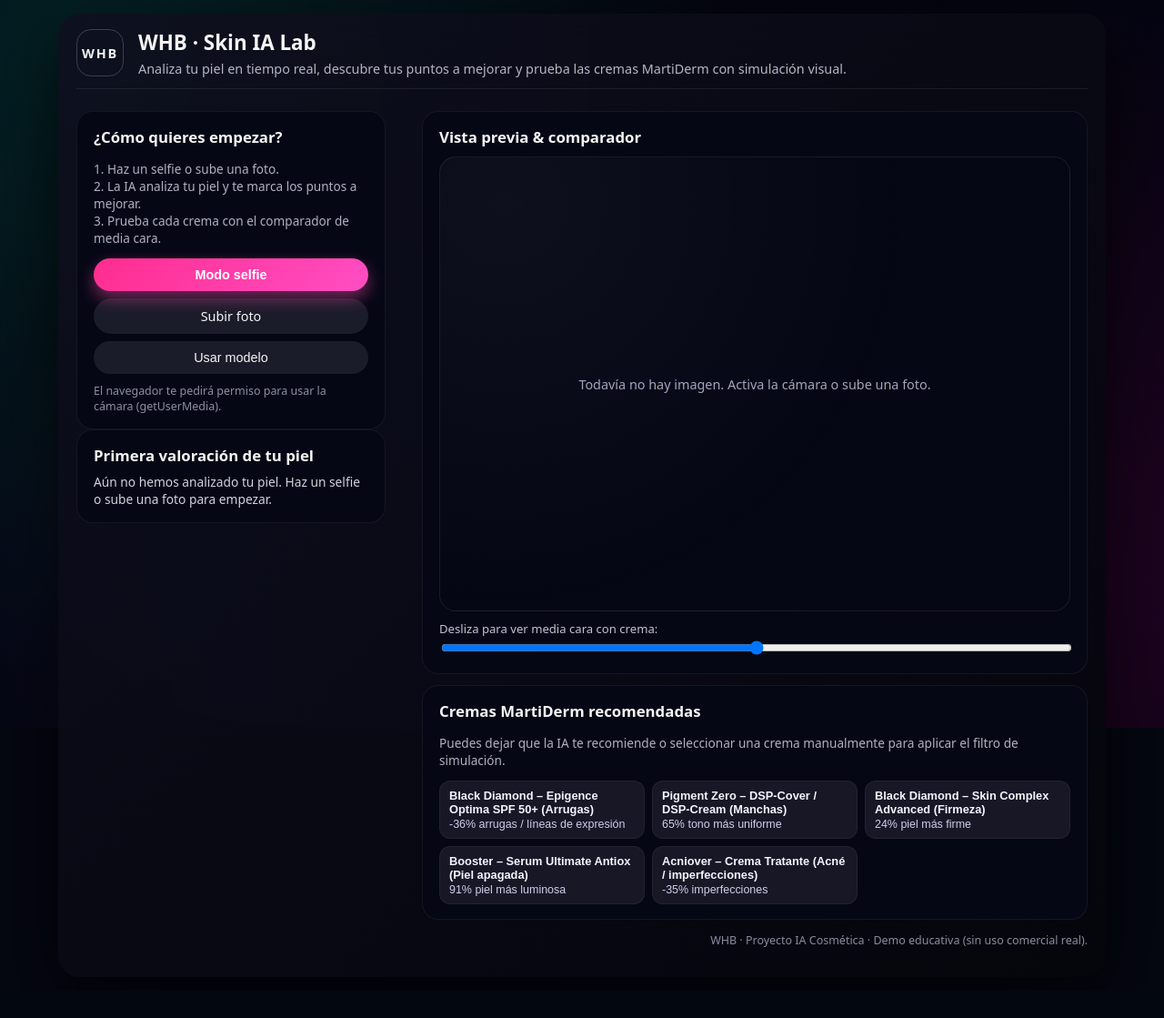
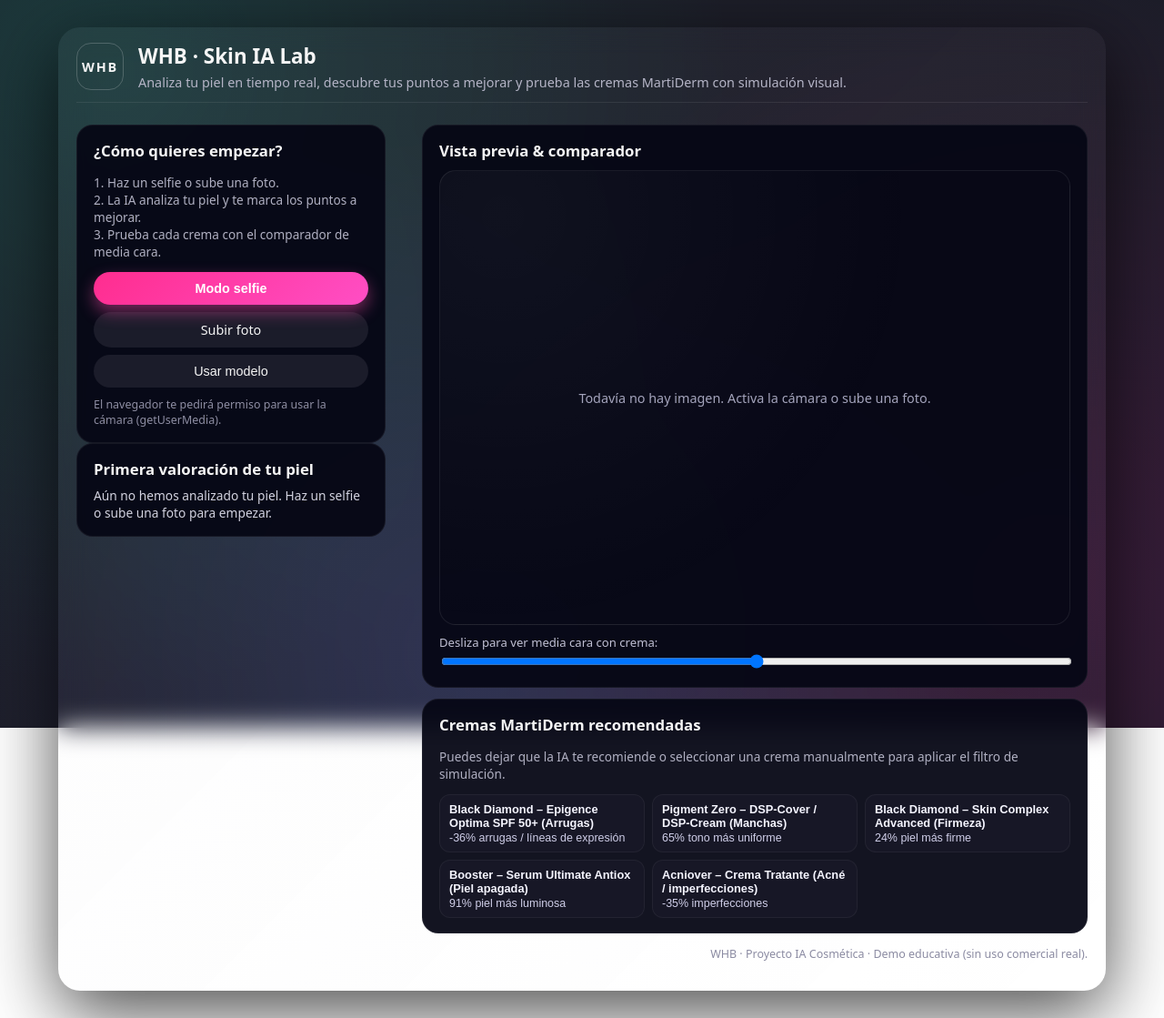
Before and after one commit to welin-silva/WHB, a Flask app: page / in a window 1280 px wide. Shown: the whole page at 91% size. Before the commit the page ends 1041 px from the top, so only its background shows below. Run offline with Flask 3, Linux system fonts and the light colour scheme.

Commit message:
fondo box actualizado

```diff
--- a/whb/frontend/static/css/whb.css
+++ b/whb/frontend/static/css/whb.css
@@ -11,7 +11,7 @@
     margin: 0;
     font-family: system-ui, -apple-system, BlinkMacSystemFont, "SF Pro", sans-serif;
     color: #f5f5f5;
-    background: #050711;
+    background: #ffffff;
     min-height: 100vh;
 }
 
@@ -35,10 +35,10 @@
 /* Contenedor principal de la aplicación (centrado, tamaño máximo y efectos visuales) */
 .app-wrapper {
     max-width: 90vw; /* Usa el 90% del ancho de la pantalla */
-    margin: 15px auto; /* Margen superior/inferior para separarlo de los bordes */
+    margin: 30px auto; /* Margen superior/inferior para separarlo de los bordes */
     padding: 16px 20px 32px;
     backdrop-filter: blur(14px);
-    background: linear-gradient(135deg, rgba(15, 15, 30, 0.9), rgba(5, 5, 12, 0.95));
+background: linear-gradient(135deg, rgba(200, 200, 210, 0.05), rgba(255, 255, 255, 0.01));
     border-radius: 24px;
     box-shadow: 0 24px 80px rgba(0, 0, 0, 0.7);
     min-height: 95vh; /* Altura mínima para forzar el crecimiento y evitar scroll */
```
